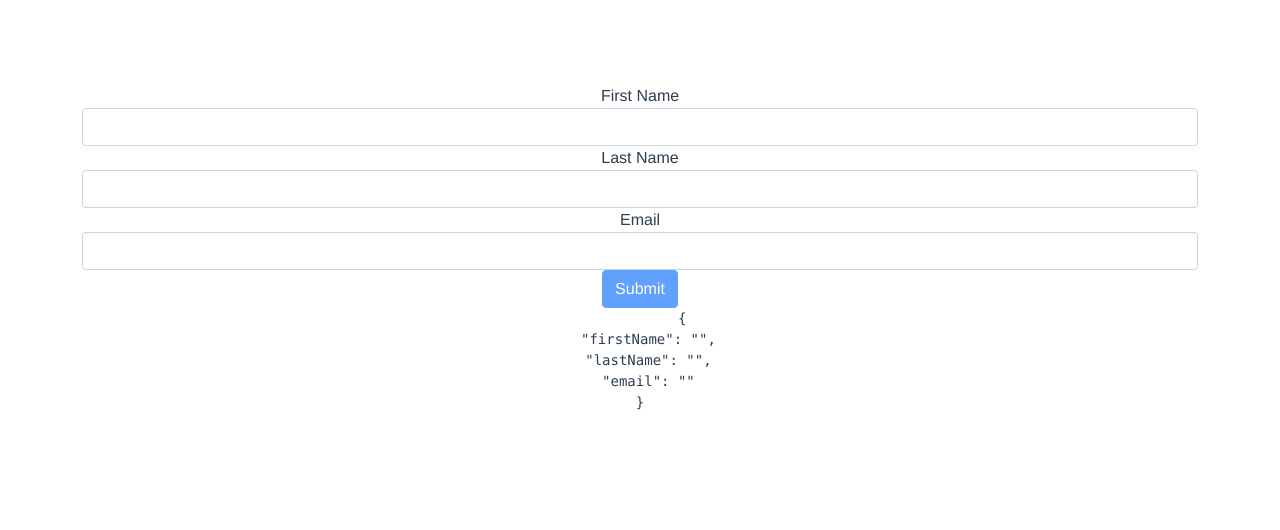
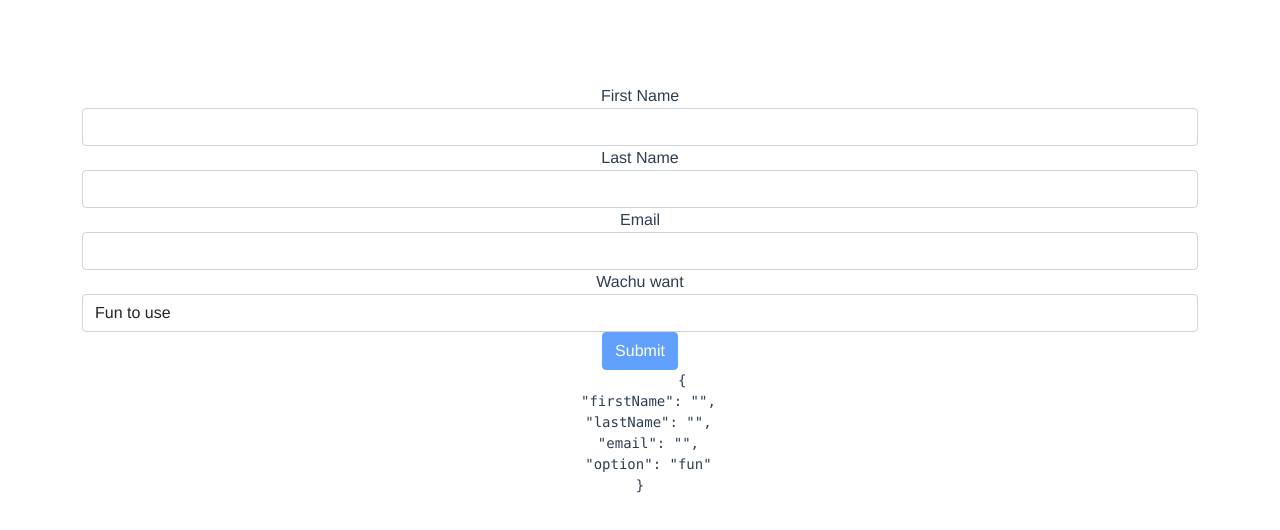
Before and after one commit to nicolaspucci1989/vue-forms, a Vue app: page / in a window 1280 px wide. Shown: the top 530 px of the page. Built offline with nearby package versions, Linux system fonts and the light colour scheme.

Commit message:
feat: add base select

```diff
--- /dev/null
+++ b/src/components/BaseSelect.vue
@@ -0,0 +1,43 @@
+<script setup>
+defineProps({
+  label: {
+    type: String,
+    required: true
+  },
+  options: {
+    type: Array,
+    required: true,
+    validator(opts) {
+      return !opts.find(opt => typeof opt !== 'object')
+    }
+  },
+  modelValue: {
+    type: String,
+    required: true
+  }
+})
+defineEmits(['update:modelValue'])
+</script>
+
+<template>
+  <div class="form-group">
+    <label>{{ label }}</label>
+    <select
+        class="form-control"
+        @change="$emit('update:modelValue', $event.target.value)"
+    >
+      <option
+          v-for="opt in options"
+          :key="opt.value"
+          :value="opt.value"
+          :selected="modelValue === opt.value"
+      >
+        {{ opt.label || 'No label' }}
+      </option>
+    </select>
+  </div>
+</template>
+
+<style scoped>
+
+</style>
--- a/src/components/Form.vue
+++ b/src/components/Form.vue
@@ -2,11 +2,21 @@
 import {computed, ref} from "vue";
 import axios from 'axios'
 import BaseInput from "./BaseInput.vue";
+import BaseSelect from "./BaseSelect.vue";
+
+
+const options = [
+  {label: 'Fun to use', value: 'fun'},
+  {label: 'Friendly learning curve', value: 'curve'},
+  {label: 'Amazing documentation', value: 'docs'},
+  {label: 'Fantastic community', value: 'community'}
+]
 
 const form = ref({
   firstName: '',
   lastName: '',
-  email: ''
+  email: '',
+  option: options[0].value
 })
 
 const formIsValid = computed(() =>
@@ -50,6 +60,12 @@ function doSubmit() {
               type="email"
           />
 
+          <BaseSelect
+              v-model="form.option"
+              label="Wachu want"
+              :options="options"
+          />
+
           <div class="form-group">
             <button
                 :disabled="!formIsValid"
```
